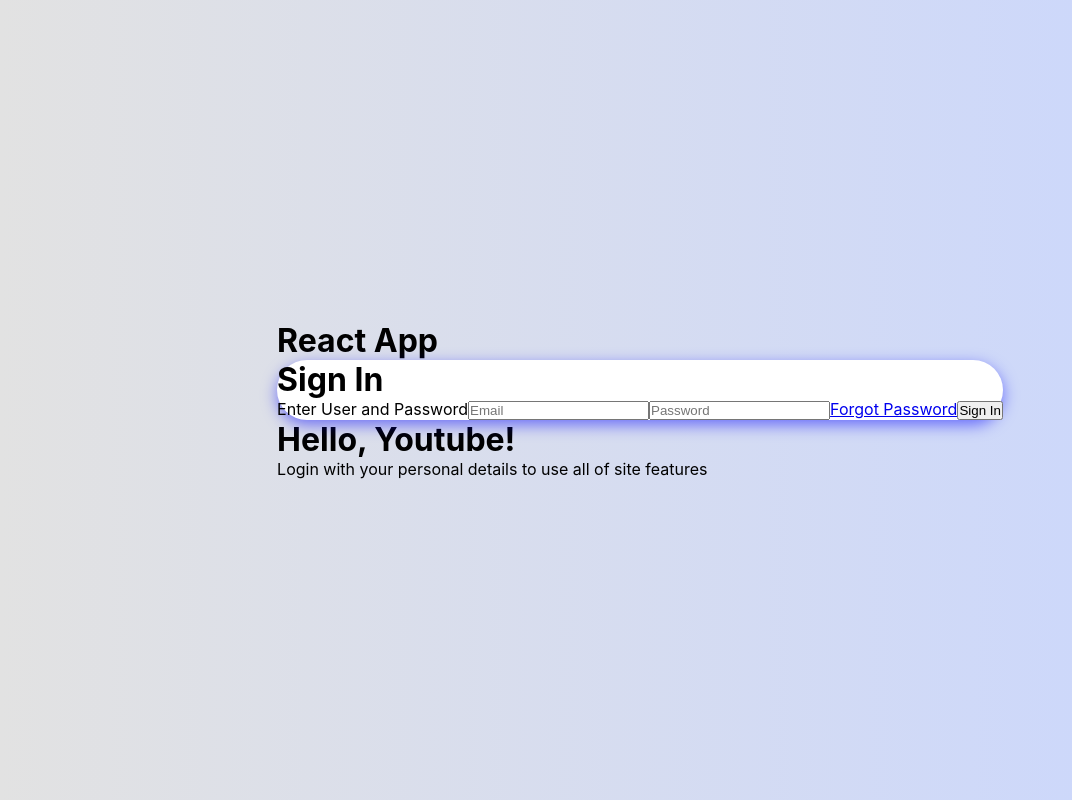
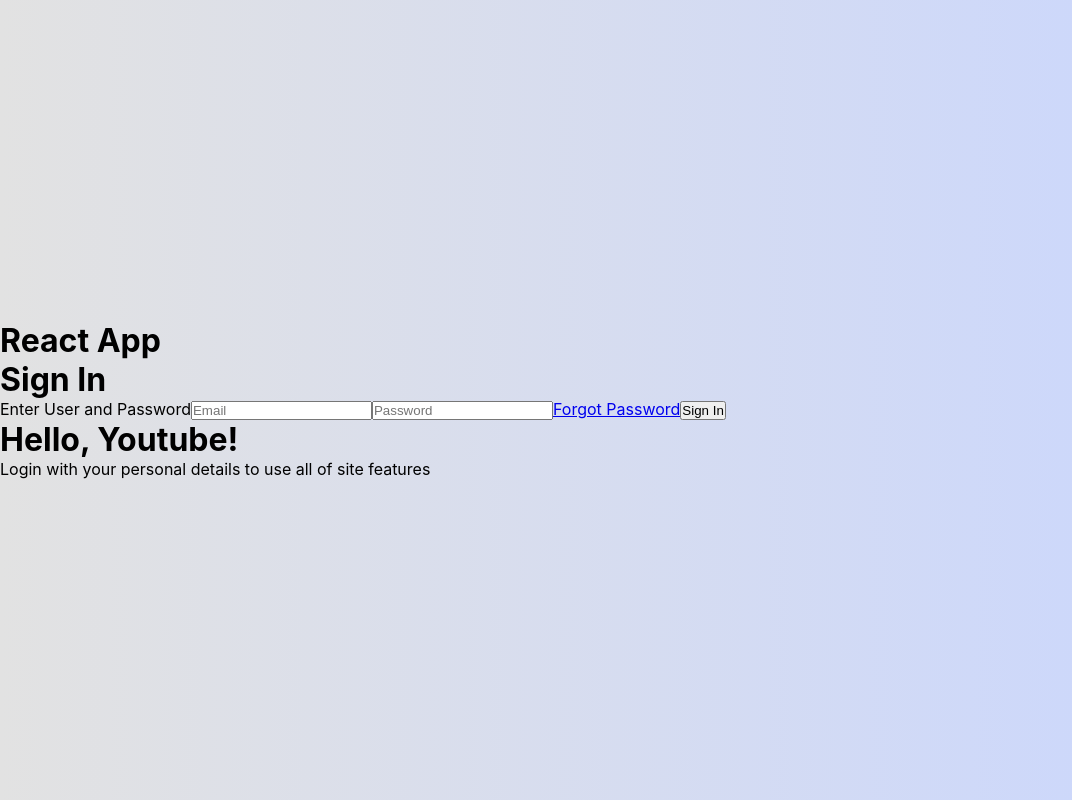
Before and after one commit to ZohaMobin/gutech-studentportal, a React (Create React App) app: page / in a window 1280 px wide. Shown: the whole page, without its empty margins (0-1072 px from the left). Built offline with nearby package versions, Linux system fonts and the light colour scheme.

Commit message:
yousuf's 1st commit

```diff
--- a/src/Pages/Signup/Signup.css
+++ b/src/Pages/Signup/Signup.css
@@ -8,15 +8,10 @@ body {
   background-color: #c9d6ff;
   background: linear-gradient(to right, #e2e2e2, #c9d6ff);
   display: flex;
-  align-items: center;
   justify-content: center;
   flex-direction: column;
   height: 100vh;
 }
-
 .container {
-  background-color: #fff;
-  border-radius: 30px;
-  box-shadow: 0 5px 15px rgba(0, 0, 255, 0.5); /* fixed the rgba values */
   position: relative;
 }
```
